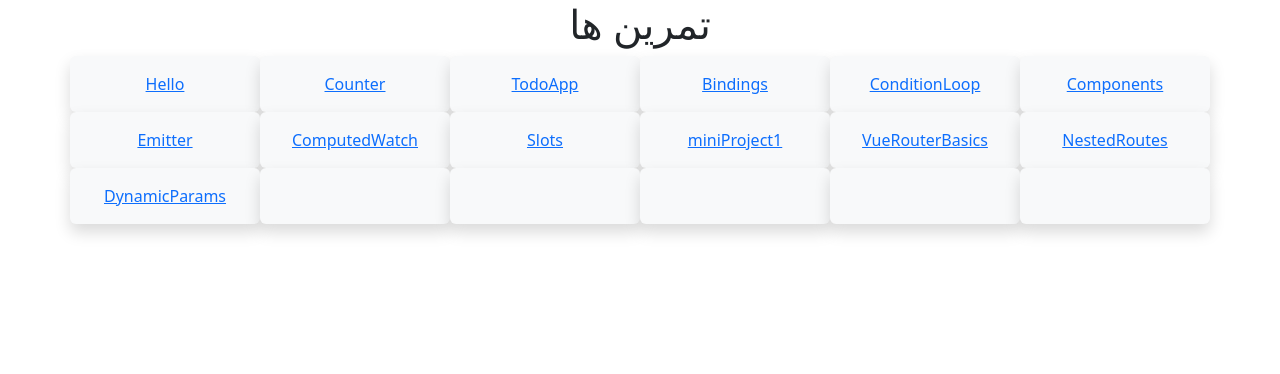
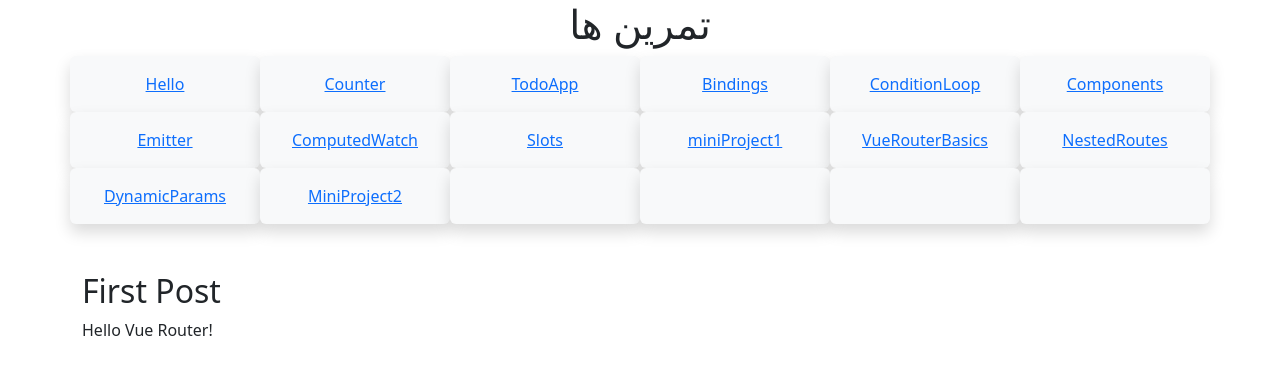
Before and after one commit to ielhamsv/vue-learning-30days, a Vue app in the folder vue-30days/: page /MiniProject2/post/1 in a window 1280 px wide. Shown: the top 374 px of the page. Built offline with nearby package versions, Linux system fonts and the light colour scheme.

Commit message:
day14 , Mini Project 2

```diff
--- a/vue-30days/src/App.vue
+++ b/vue-30days/src/App.vue
@@ -49,7 +49,9 @@
       <div class="col-md-2 shadow p-3 bg-body-tertiary rounded text-center">
         <router-link to="/DynamicParams">DynamicParams</router-link>
       </div>
-      <div class="col-md-2 shadow p-3 bg-body-tertiary rounded text-center"></div>
+      <div class="col-md-2 shadow p-3 bg-body-tertiary rounded text-center">
+        <router-link to="/MiniProject2">MiniProject2</router-link>
+      </div>
       <div class="col-md-2 shadow p-3 bg-body-tertiary rounded text-center"></div>
       <div class="col-md-2 shadow p-3 bg-body-tertiary rounded text-center"></div>
       <div class="col-md-2 shadow p-3 bg-body-tertiary rounded text-center"></div>
--- /dev/null
+++ b/vue-30days/src/components/Post.vue
@@ -0,0 +1,24 @@
+<script setup>
+import { computed } from "vue"
+import { useRoute } from "vue-router"
+const route = useRoute()
+const posts = [
+  { id: 1, title: "First Post", content: "Hello Vue Router!" },
+  { id: 2, title: "Second Post", content: "Learning Vue is fun." }
+]
+const  post=computed(()=>
+posts.find(p => p.id===Number(route.params.id))
+)
+
+</script>
+
+<template>
+<div>
+  <h2>{{post?.title}}</h2>
+  <p>{{ post?.content }}</p>
+</div>
+</template>
+
+<style scoped>
+
+</style>
--- a/vue-30days/src/router/index.js
+++ b/vue-30days/src/router/index.js
@@ -14,6 +14,8 @@ import About from "@/components/About.vue";
 import VueRouterBasics from "@/views/VueRouterBasics.vue";
 import NestedRoutes from "@/views/NestedRoutes.vue";
 import DynamicParams from "@/views/DynamicParams.vue";
+import MiniProject2 from "@/views/MiniProject2.vue";
+import Post from "@/components/Post.vue";
 
 
 const router = createRouter({
@@ -38,6 +40,8 @@ const router = createRouter({
       ]},
     {path: '/DynamicParams', name: 'DynamicParams', component: DynamicParams},
     {path: '/users/:id', component: DynamicParams},
+    {path: '/MiniProject2', name:'/MiniProject2',component: MiniProject2},
+    {path: '/MiniProject2/post/:id',component:Post }
   ],
 })
 
--- /dev/null
+++ b/vue-30days/src/views/MiniProject2.vue
@@ -0,0 +1,17 @@
+<script setup>
+const posts=[{title:"First Post",id:1, content: "Hello Vue Router!" },
+  {title:"Second Post",id:2, content: "Learning Vue is fun."}]
+</script>
+
+<template>
+  <h1>blog</h1>
+  <ul>
+    <li v-for="post in posts" :key="post.id">
+      <router-link :to="`MiniProject2/post/${post.id}`">{{post.title}}</router-link>
+    </li>
+  </ul>
+</template>
+
+<style scoped>
+
+</style>
```
